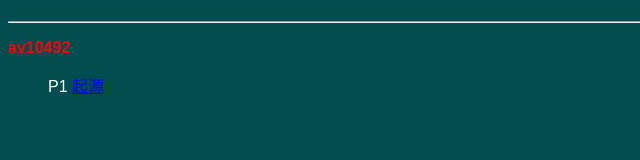
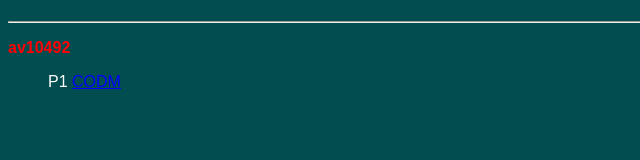
Before and after one commit to BoolStudio/booldeveloper.github.io, a plain HTML site: page index.html in a window 1280 px wide. Shown: the full height of the page, 0-640 px from the left. Drawn offline with Linux system fonts and the light colour scheme.

Commit message:
Update index.html

```diff
--- a/index.html
+++ b/index.html
@@ -21,7 +21,7 @@ a:visited {
 <hr />
 <p style="text-align: left; color: #FF0004;"><strong>av10492</strong></p>
 <blockquote>
-  <p style="text-align: left">P1 <a href="../vid/10492/01.mp4">起源</a></p>
+  <p style="text-align: left">P1 <a href="../vid/10492/01.mp4">CODM</a></p>
   <p style="text-align: left">&nbsp;</p>
 </blockquote>
 </body>
```
